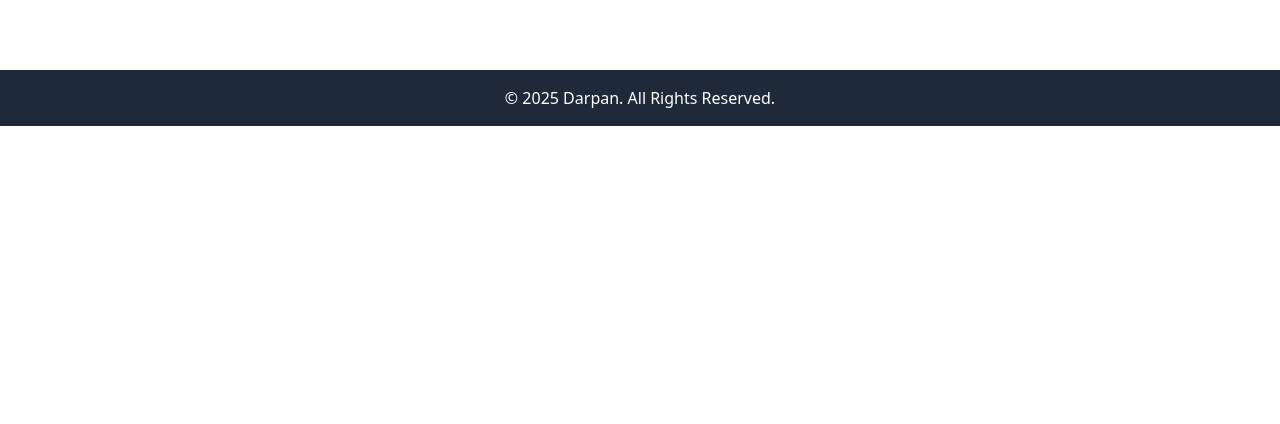
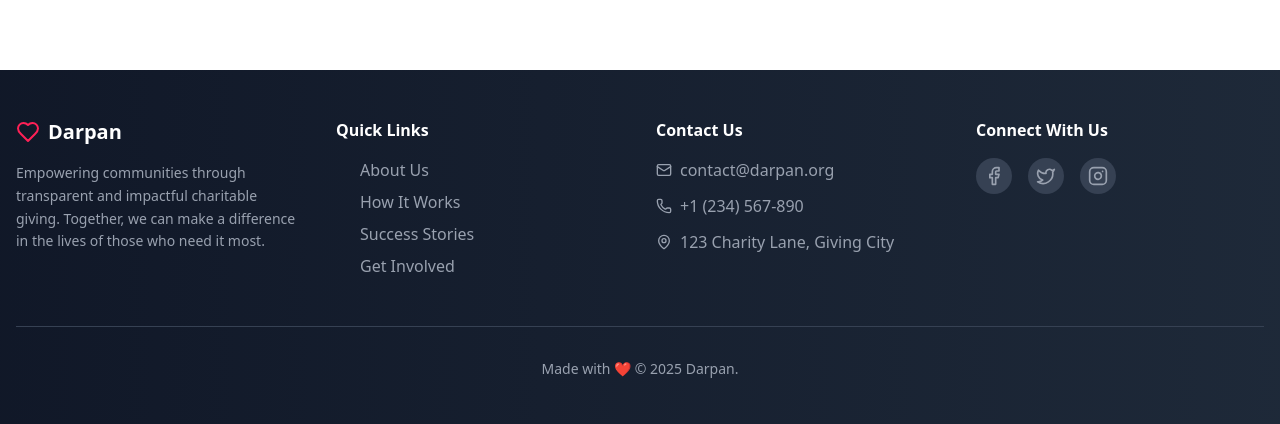
Before and after one commit to vatsalvyas1/darpan, a React (Vite) app in the folder frontend/: page / in a window 1280 px wide. Shown: the part 1014-1438 px from the top of the page. Before the commit the page ends 1140 px from the top, so only its background shows below. Built offline with nearby package versions, Linux system fonts and the light colour scheme; no server answers.

Commit message:
donor profile and footer improved

```diff
--- a/frontend/src/components/DonorProfile.jsx
+++ b/frontend/src/components/DonorProfile.jsx
@@ -1,46 +1,94 @@
+import React from 'react';
+import { Heart, Calendar, DollarSign, ExternalLink, IndianRupeeIcon } from 'lucide-react';
+
 const DonorProfile = ({ profile }) => {
   if (!profile || !profile.donor) {
     return <p>Loading donor profile...</p>;
   }
 
   return (
-    <div className="mt-6">
-      <h3 className="text-2xl font-semibold">Donor Details</h3>
-      <p><strong>Name:</strong> {profile.donor.name}</p>
-      <p><strong>Preferred Causes:</strong> {profile.donor.preferredCauses?.join(", ") || "None"}</p>
+    <div className="mt-6 max-w-7xl mx-auto px-4 sm:px-6 lg:px-8">
+      <div className="bg-white rounded-xl shadow-sm p-6 mb-8">
+        <h3 className="text-3xl font-bold text-gray-900">Donor Details</h3>
+        <div className="mt-4 space-y-2">
+          <p className="text-lg"><span className="font-medium text-gray-700">Name:</span> {profile.donor.name}</p>
+          <p className="text-lg">
+            <span className="font-medium text-gray-700">Preferred Causes:</span>
+            <span className="ml-2">
+              {profile.donor.preferredCauses?.map((cause, index) => (
+                <span key={cause} className="inline-flex items-center px-3 py-1 rounded-full text-sm font-medium bg-purple-100 text-purple-800 mr-2">
+                  {cause}
+                </span>
+              )) || "None"}
+            </span>
+          </p>
+        </div>
+      </div>
 
       {/* Donations Made */}
       {profile.donor.donationsMade?.length > 0 ? (
-        <div className="mt-6">
-          <h3 className="text-xl font-medium">Donations Made</h3>
-          <div className="grid gap-4 sm:grid-cols-2 lg:grid-cols-3">
+        <div className="mt-8">
+          <div className="flex items-center space-x-3 mb-6">
+            <Heart className="w-7 h-7 text-rose-500" />
+            <h3 className="text-2xl font-bold text-gray-900">Donations Made</h3>
+          </div>
+
+          <div className="grid gap-6 sm:grid-cols-2 lg:grid-cols-3">
             {profile.donor.donationsMade.map(donation => (
-              <div key={donation._id} className="p-4 border rounded-lg shadow-md bg-white">
-                {/* Donation Cause Image */}
-                <img
-                  src={donation.donationId?.images?.[0] || "/placeholder.jpg"}
-                  alt={donation.donationId?.title || "Donation Cause"}
-                  className="w-full h-40 object-cover rounded-md"
-                />
+              <div
+                key={donation._id}
+                className="group relative overflow-hidden rounded-xl bg-white shadow-md transition-all duration-300 hover:shadow-xl hover:-translate-y-1"
+              >
+                <div className="relative h-48 overflow-hidden">
+                  <img
+                    src={donation.donationId?.images?.[0] || "https://images.unsplash.com/photo-1532629345422-7515f3d16bb6?auto=format&fit=crop&q=80"}
+                    alt={donation.donationId?.title || "Donation Cause"}
+                    className="h-full w-full object-cover transition-transform duration-300 group-hover:scale-110"
+                  />
+                  <div className="absolute inset-0 bg-gradient-to-t from-black/60 to-transparent" />
+                </div>
 
-                {/* Donation Cause Title */}
-                <h4 className="text-lg font-semibold mt-2">
-                  {donation.donationId?.title || "Unknown Cause"}
-                </h4>
+                <div className="relative p-5">
+                  <div className="flex items-center justify-between mb-3">
+                    <div className="flex items-center space-x-2 text-emerald-600">
+                      <IndianRupeeIcon className="w-5 h-5" />
+                      <span className="font-bold">{donation.donationAmount.toLocaleString()}</span>
+                    </div>
+                    <div className="flex items-center space-x-1 text-gray-500">
+                      <Calendar className="w-4 h-4" />
+                      <span className="text-sm">
+                        {new Date(donation.createdAt).toLocaleDateString('en-US', {
+                          day: 'numeric',
+                          month: 'short',
+                          year: 'numeric'
+                        })}
+                      </span>
+                    </div>
+                  </div>
 
-                <p className="text-gray-700">Amount: ₹{donation.donationAmount}</p>
-                <p className="text-gray-500 text-sm">
-                  Date: {new Date(donation.createdAt).toLocaleDateString()}
-                </p>
+                  <h4 className="text-lg font-semibold text-gray-900 mb-2 line-clamp-2">
+                    {donation.donationId?.title || "Unknown Cause"}
+                  </h4>
+
+                  <div className="flex items-center justify-between">
+                    <button className="inline-flex items-center space-x-1 text-sm font-medium text-purple-600 hover:text-purple-800">
+                      <span>View Details</span>
+                      <ExternalLink className="w-4 h-4" />
+                    </button>
+                  </div>
+                </div>
               </div>
             ))}
           </div>
         </div>
       ) : (
-        <p className="text-gray-500 mt-4">No donations made yet.</p>
+        <div className="text-center py-12">
+          <Heart className="w-16 h-16 text-gray-300 mx-auto mb-4" />
+          <p className="text-gray-500 text-lg">No donations made yet.</p>
+        </div>
       )}
     </div>
-  )
+  );
 }
 
 export default DonorProfile;
--- a/frontend/src/components/Footer.jsx
+++ b/frontend/src/components/Footer.jsx
@@ -1,11 +1,96 @@
+import React from 'react';
+import { Heart, Facebook, Twitter, Instagram, Mail, Phone, MapPin, ExternalLink } from 'lucide-react';
+
 const Footer = () => {
-    return (
-      <footer className="bg-gray-800 text-white py-4">
-        <div className="container mx-auto text-center">
-          <p>&copy; {new Date().getFullYear()} Darpan. All Rights Reserved.</p>
+  const currentYear = new Date().getFullYear();
+
+  return (
+    <footer className="bg-gradient-to-r from-gray-900 to-gray-800">
+      <div className="max-w-7xl mx-auto px-4 py-12">
+        <div className="grid grid-cols-1 md:grid-cols-2 lg:grid-cols-4 gap-8">
+          {/* About Section */}
+          <div>
+            <div className="flex items-center space-x-2 mb-4">
+              <Heart className="w-6 h-6 text-rose-500" />
+              <span className="text-white text-xl font-semibold">Darpan</span>
+            </div>
+            <p className="text-gray-400 text-sm leading-relaxed mb-4">
+              Empowering communities through transparent and impactful charitable giving.
+              Together, we can make a difference in the lives of those who need it most.
+            </p>
+          </div>
+
+          {/* Quick Links */}
+          <div>
+            <h3 className="text-white font-semibold mb-4">Quick Links</h3>
+            <ul className="space-y-2">
+              {['About Us', 'How It Works', 'Success Stories', 'Get Involved'].map((link) => (
+                <li key={link}>
+                  <a
+                    href="#"
+                    className="text-gray-400 hover:text-white transition-colors duration-200 flex items-center group"
+                  >
+                    <ExternalLink className="w-4 h-4 mr-2 opacity-0 group-hover:opacity-100 transition-opacity duration-200" />
+                    {link}
+                  </a>
+                </li>
+              ))}
+            </ul>
+          </div>
+
+          {/* Contact Info */}
+          <div>
+            <h3 className="text-white font-semibold mb-4">Contact Us</h3>
+            <div className="space-y-3">
+              <a href="mailto:contact@darpan.org" className="flex items-center text-gray-400 hover:text-white transition-colors duration-200">
+                <Mail className="w-4 h-4 mr-2" />
+                <span>contact@darpan.org</span>
+              </a>
+              <a href="tel:+1234567890" className="flex items-center text-gray-400 hover:text-white transition-colors duration-200">
+                <Phone className="w-4 h-4 mr-2" />
+                <span>+1 (234) 567-890</span>
+              </a>
+              <div className="flex items-center text-gray-400">
+                <MapPin className="w-4 h-4 mr-2" />
+                <span>123 Charity Lane, Giving City</span>
+              </div>
+            </div>
+          </div>
+
+          {/* Social Links */}
+          <div>
+            <h3 className="text-white font-semibold mb-4">Connect With Us</h3>
+            <div className="flex space-x-4">
+              {[
+                { icon: Facebook, label: 'Facebook' },
+                { icon: Twitter, label: 'Twitter' },
+                { icon: Instagram, label: 'Instagram' }
+              ].map(({ icon: Icon, label }) => (
+                <a
+                  key={label}
+                  href="#"
+                  className="bg-gray-700 p-2 rounded-full text-gray-400 hover:text-white hover:bg-gray-600 transition-all duration-200"
+                  aria-label={label}
+                >
+                  <Icon className="w-5 h-5" />
+                </a>
+              ))}
+            </div>
+          </div>
         </div>
-      </footer>
-    );
-  };
 
-  export default Footer;
+        {/* Bottom Bar */}
+        <div className="mt-12 pt-8 border-t border-gray-700">
+          <div className=" text-center">
+            <p className="text-gray-400 text-sm">
+              Made with ❤️
+              &copy; {currentYear} Darpan.
+            </p>
+          </div>
+        </div>
+      </div>
+    </footer>
+  );
+};
+
+export default Footer;
```
